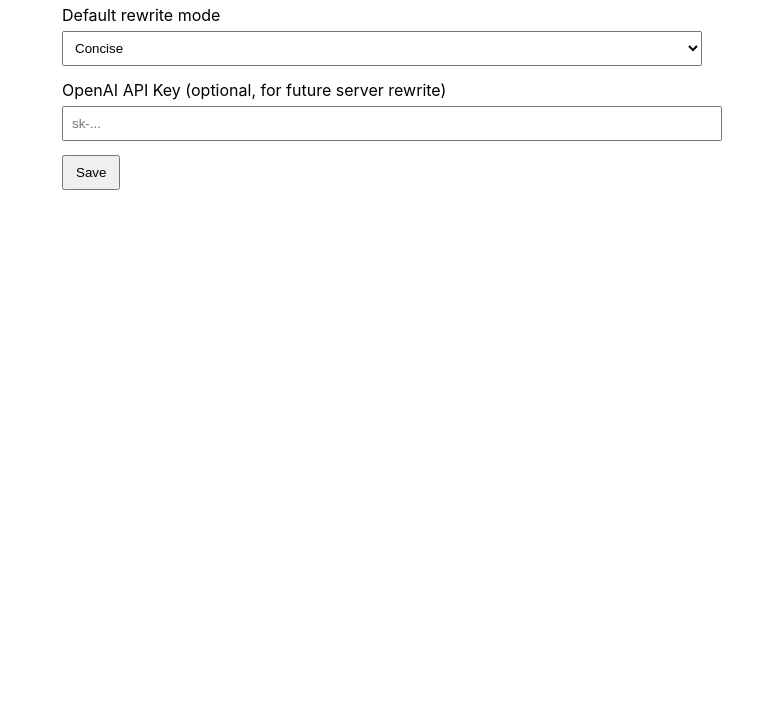
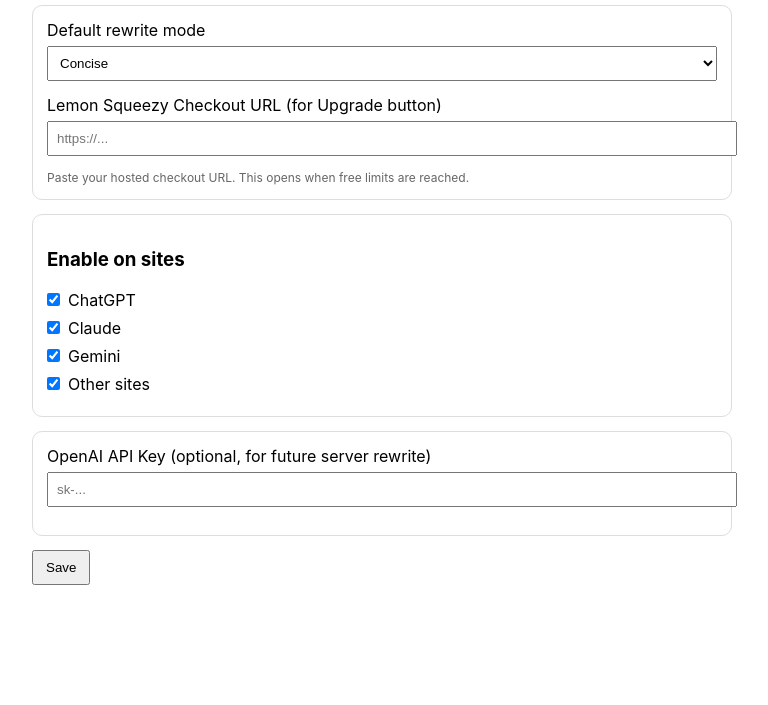
Before and after one commit to NoohTansony/prompt-qa-copilot, a browser extension: page src/options/options.html in a window 1280 px wide. Shown: the part 95-800 px from the top of the page, without its empty margins (258-1026 px from the left). Drawn offline with Linux system fonts and the light colour scheme.

Commit message:
feat: add settings for checkout URL and per-site enable toggles

```diff
--- a/src/options/options.html
+++ b/src/options/options.html
@@ -4,14 +4,20 @@
     <meta charset="UTF-8" />
     <title>Prompt QA Copilot Settings</title>
     <style>
-      body { font-family: Inter, sans-serif; max-width: 640px; margin: 40px auto; padding: 0 16px; }
+      body { font-family: Inter, sans-serif; max-width: 700px; margin: 40px auto; padding: 0 16px; }
       input, select { width: 100%; padding: 8px; margin-top: 6px; margin-bottom: 14px; }
       button { padding: 8px 12px; }
       .ok { color: green; }
+      .card { border: 1px solid #ddd; border-radius: 10px; padding: 14px; margin: 14px 0; }
+      .check { display: flex; align-items: center; gap: 8px; margin: 8px 0; }
+      .check input { width: auto; margin: 0; }
+      .muted { color: #666; font-size: 12px; }
     </style>
   </head>
   <body>
     <h1>Prompt QA Copilot Settings</h1>
+
+    <div class="card">
       <label>Default rewrite mode</label>
       <select id="mode">
         <option value="concise">Concise</option>
@@ -19,8 +25,23 @@
         <option value="coder">Coder</option>
       </select>
 
+      <label>Lemon Squeezy Checkout URL (for Upgrade button)</label>
+      <input id="checkoutUrl" type="url" placeholder="https://..." />
+      <div class="muted">Paste your hosted checkout URL. This opens when free limits are reached.</div>
+    </div>
+
+    <div class="card">
+      <h3>Enable on sites</h3>
+      <label class="check"><input id="enabledChatgpt" type="checkbox" /> ChatGPT</label>
+      <label class="check"><input id="enabledClaude" type="checkbox" /> Claude</label>
+      <label class="check"><input id="enabledGemini" type="checkbox" /> Gemini</label>
+      <label class="check"><input id="enabledOther" type="checkbox" /> Other sites</label>
+    </div>
+
+    <div class="card">
       <label>OpenAI API Key (optional, for future server rewrite)</label>
       <input id="apiKey" type="password" placeholder="sk-..." />
+    </div>
 
     <button id="save">Save</button>
     <p id="status"></p>
--- a/src/options/options.js
+++ b/src/options/options.js
@@ -1,17 +1,45 @@
 const modeEl = document.getElementById("mode");
+const checkoutUrlEl = document.getElementById("checkoutUrl");
 const apiKeyEl = document.getElementById("apiKey");
 const statusEl = document.getElementById("status");
 
-chrome.storage.sync.get(["rewriteMode", "openaiApiKey"], (data) => {
-  modeEl.value = data.rewriteMode || "concise";
-  apiKeyEl.value = data.openaiApiKey || "";
-});
+const enabledChatgptEl = document.getElementById("enabledChatgpt");
+const enabledClaudeEl = document.getElementById("enabledClaude");
+const enabledGeminiEl = document.getElementById("enabledGemini");
+const enabledOtherEl = document.getElementById("enabledOther");
+
+chrome.storage.sync.get(
+  [
+    "rewriteMode",
+    "openaiApiKey",
+    "checkoutUrl",
+    "enabledChatgpt",
+    "enabledClaude",
+    "enabledGemini",
+    "enabledOther",
+  ],
+  (data) => {
+    modeEl.value = data.rewriteMode || "concise";
+    apiKeyEl.value = data.openaiApiKey || "";
+    checkoutUrlEl.value = data.checkoutUrl || "";
+
+    enabledChatgptEl.checked = data.enabledChatgpt !== false;
+    enabledClaudeEl.checked = data.enabledClaude !== false;
+    enabledGeminiEl.checked = data.enabledGemini !== false;
+    enabledOtherEl.checked = data.enabledOther !== false;
+  }
+);
 
 document.getElementById("save").addEventListener("click", () => {
   chrome.storage.sync.set(
     {
       rewriteMode: modeEl.value,
       openaiApiKey: apiKeyEl.value.trim(),
+      checkoutUrl: checkoutUrlEl.value.trim(),
+      enabledChatgpt: enabledChatgptEl.checked,
+      enabledClaude: enabledClaudeEl.checked,
+      enabledGemini: enabledGeminiEl.checked,
+      enabledOther: enabledOtherEl.checked,
     },
     () => {
       statusEl.textContent = "Saved.";
```
Lines whose indentation alone changed are shown as unchanged.
